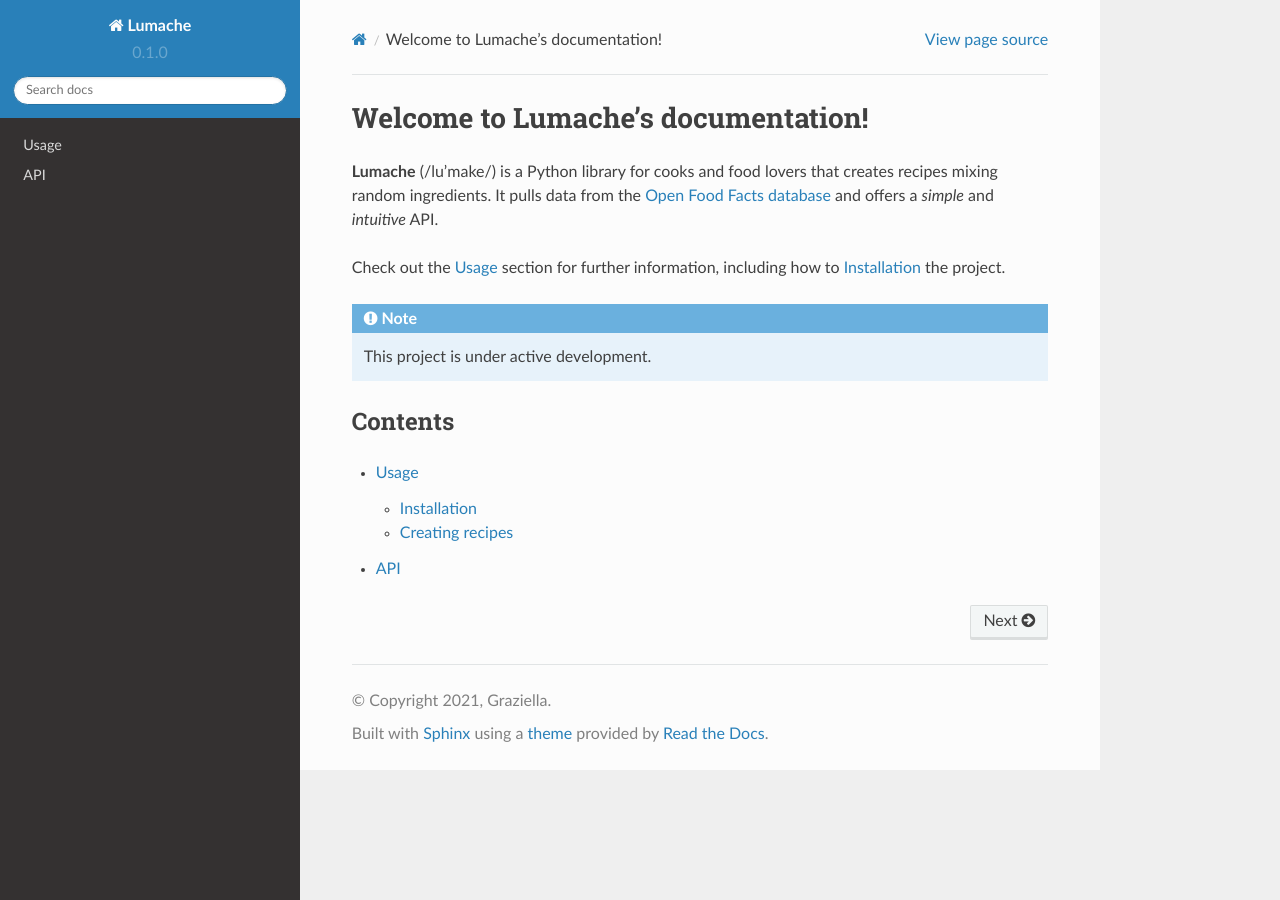
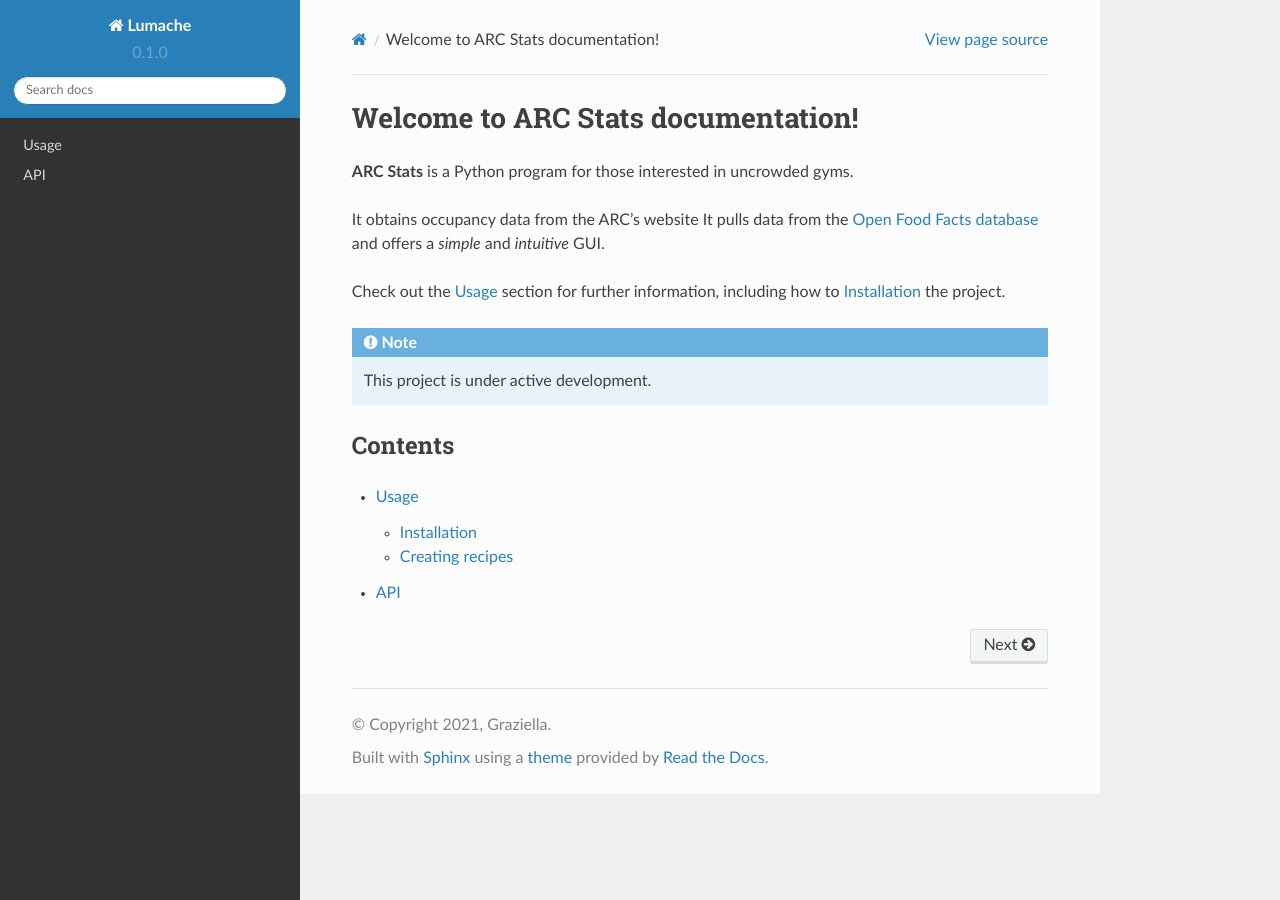
Before and after one commit to Omidgholi/Test_Project, a Sphinx documentation site: the page built from docs/source/index.rst, in a window 1280 px wide. Built offline with Sphinx 7.4.7 and the Read the Docs theme 2.0.0, drawn with Linux system fonts in a browser that asks for light colours.

Commit message:
Update index.rst

```diff
--- a/docs/source/index.rst
+++ b/docs/source/index.rst
@@ -1,10 +1,11 @@
-Welcome to Lumache's documentation!
+Welcome to ARC Stats documentation!
 ===================================
 
-**Lumache** (/lu'make/) is a Python library for cooks and food lovers
-that creates recipes mixing random ingredients.
-It pulls data from the `Open Food Facts database <https://world.openfoodfacts.org/>`_
-and offers a *simple* and *intuitive* API.
+**ARC Stats** is a Python program for those interested in uncrowded gyms.
+
+It obtains occupancy data from the ARC's website
+It pulls data from the `Open Food Facts database <https://connect2concepts.com/connect2/?type=circle&key=59ac279f-1fd6-4e55-925c-f7e02764ab00>`_
+and offers a *simple* and *intuitive* GUI.
 
 Check out the :doc:`usage` section for further information, including
 how to :ref:`installation` the project.
```
